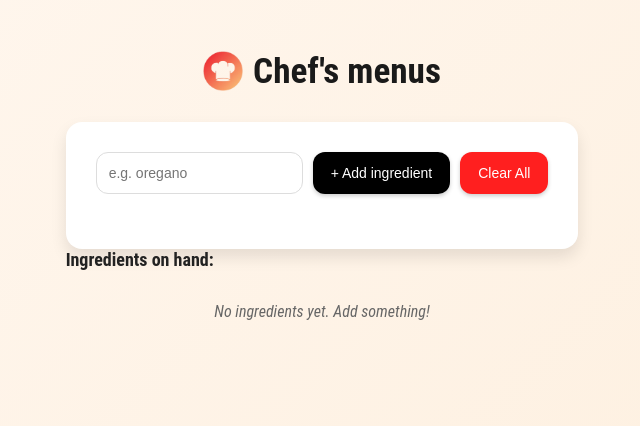
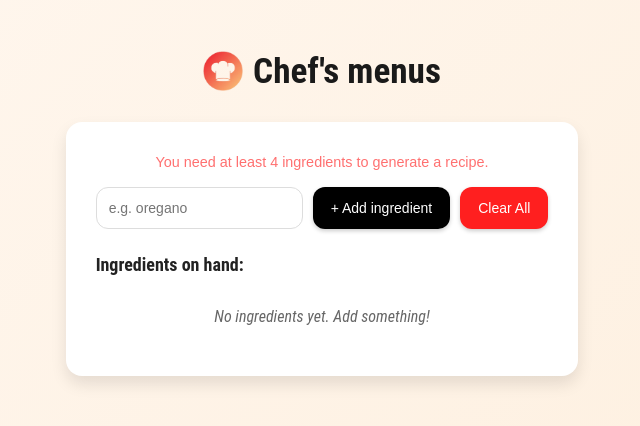
Before and after one commit to hddgpp/Chef-Claude-Project, a React (Vite) app in the folder my-app/: page / in a window 1280 px wide. Shown: the top 426 px of the page, without its empty margins (318-958 px from the left). Built offline with nearby package versions, Linux system fonts and the light colour scheme.

Commit message:
adding the ingredients-alert

```diff
--- a/my-app/src/components/RecipePage.jsx
+++ b/my-app/src/components/RecipePage.jsx
@@ -44,14 +44,18 @@ export default function RecipePage() {
   console.log(ingredients)
 
   return (
-    <main>
+    <main className="container">
       {showAlert && (
         <div className="alert-slide">
           Invalid input - Only letters and spaces allowed
         </div>
       )}
 
-      <form className="container" action={submit}>
+      {ingredients.length < 4 ?
+       <p className="ingredients-alert">  You need at least 4 ingredients to generate a recipe.</p>
+      : null }
+
+      <form  action={submit}>
         <div className="search-bar">
           <input
             type="text"
@@ -89,7 +93,7 @@ export default function RecipePage() {
           ) }
         </div>
 
-        {ingredients.length ? (<div>
+        {ingredients.length >= 4 ? (<div>
           <div className="footer-box">
             <div className="footer-text">
               <p className="title">Ready for a recipe?</p>
--- a/my-app/src/index.css
+++ b/my-app/src/index.css
@@ -207,6 +207,15 @@ ul {
   transform-origin: top;
 }
 
+.ingredients-alert {
+    color: #ff7070;          /* light gray */
+    text-align: center;    /* center text */
+    font-size: 0.9rem;     /* small but readable */
+    line-height: 1.4;
+    margin-bottom: 15px;     /* makes it easier to read */
+    font-family: Arial, sans-serif; /* optional for clean look */
+  }
+
 @keyframes slideDown {
   from {
     transform: translateY(-100%);
```
